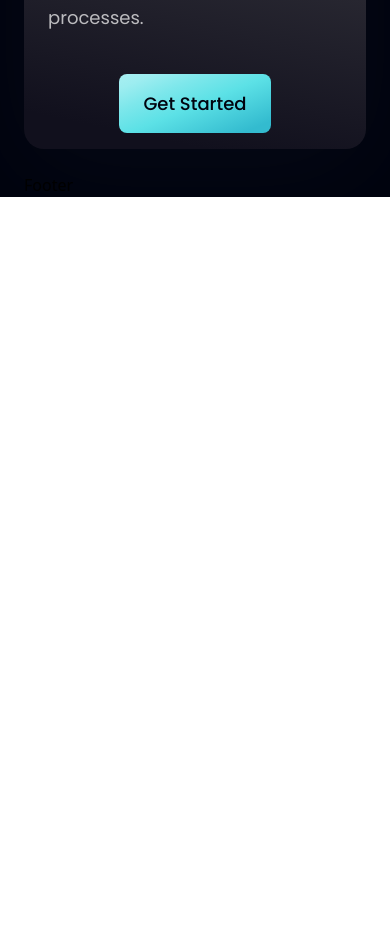
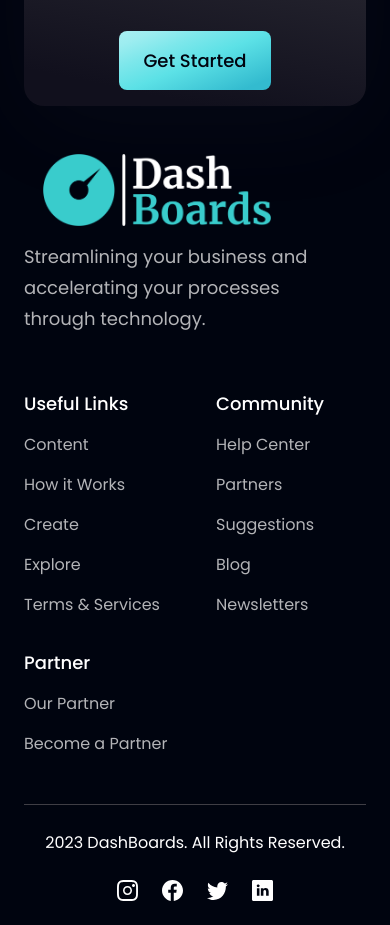
Before and after one commit to Lirac/dashboards, a React (Vite) app: page / in a window 390 px wide. Shown: the part 6288-7213 px from the top of the page. Before the commit the page ends 6485 px from the top, so only its background shows below. Built offline with nearby package versions, Linux system fonts and the light colour scheme.

Commit message:
style footer section

```diff
--- a/src/App.jsx
+++ b/src/App.jsx
@@ -16,7 +16,7 @@ const App = () => (
     </div>
     <div className={`bg-primary ${styles.flexStart} ${styles.paddingX}`}>
       <div className={`${styles.boxWidth}`}>
-        <Stats /> <Business /> <Billing /> <CardDeal /> <Testimonials /> <Clients /> <CTA/> <Footer />
+        <Stats /> <Business /> <Billing /> <CardDeal /> <Testimonials /> <CTA/> <Footer />
       </div>
     </div>
   </div>
--- a/src/components/Footer.jsx
+++ b/src/components/Footer.jsx
@@ -1,9 +1,53 @@
-import React from 'react'
+import styles from '../style'
+import { logoWhite } from '../assets'
+import { footerLinks, socialMedia } from '../constants'
 
-const Footer = () => {
-  return (
-    <div>Footer</div>
-  )
-}
+const Footer = () => (
+  <section className={`${styles.flexCenter} ${styles.paddingY} flex-col`}>
+    <div className={`${styles.flexStart} md:flex-row flex-col mb-8 w-full`}>
+      <div className="flex-1 flex flex-col justify-start mr-10">
+        <img src={logoWhite} alt="Dashboard" className="w-[266px] h-[72px] object-contain" />
+        <p className={`${styles.paragraph} mt-4 max-w-[310px] text-[16px]`}>Streamlining your business and accelerating your processes through technology.</p>
+      </div>
+
+      <div className="flex-[1.5] w-full flex flex-wrap flex-row justify-between md:mt-0 mt-10">
+        {footerLinks.map(footerLink => (
+          <div key={footerLink.key} className="flex flex-col ss:my-0 my-4 min-w-[150px]">
+            <h4 className="font-poppins font-medium text-[18px] leading-[27px] text-white">{footerLink.title}</h4>
+            <ul className="list-none mt-4">
+              {footerLink.links.map((link, index) => (
+                <li
+                  key={link.name}
+                  className={`font-poppins font-normal text-[16px] leading-[24px] text-dimWhite hover:text-secondary cursor-pointer ${
+                    index !== footerLink.links.length - 1 ? 'mb-4' : 'mb-0'
+                  }`}
+                >
+                  {link.name}
+                </li>
+              ))}
+            </ul>
+          </div>
+        ))}
+      </div>
+    </div>
+
+    <div className="w-full justify-between flex items-center md:flex-row flex-col pt-6 border-t-[1px] border-t-[#3f3e45]">
+      <div>
+        <p className="font-poppins font-normal text-center text-[16px] leading-[27px] text-white">2023 DashBoards. All Rights Reserved.</p>
+      </div>
+
+      <div className="flex flex-row md:mt-0 mt-6">
+        {socialMedia.map((social, index) => (
+          <img
+            src={social.icon}
+            alt={social.id}
+            key={social.id}
+            className={`w-[21px] h-[21px] object-contain ${index !== socialMedia.length - 1 ? 'mr-6' : 'mr-0'}`}
+          />
+        ))}
+      </div>
+    </div>
+  </section>
+)
 
 export default Footer
```
